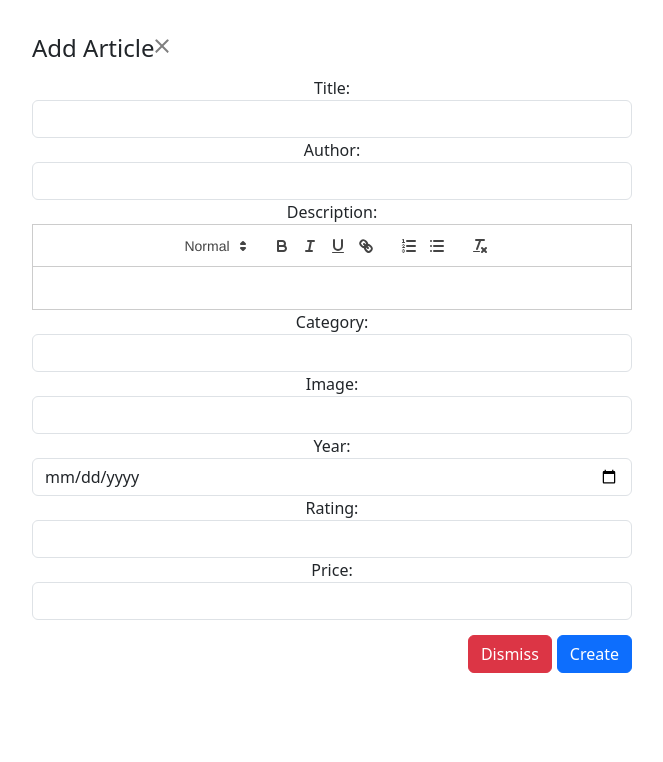
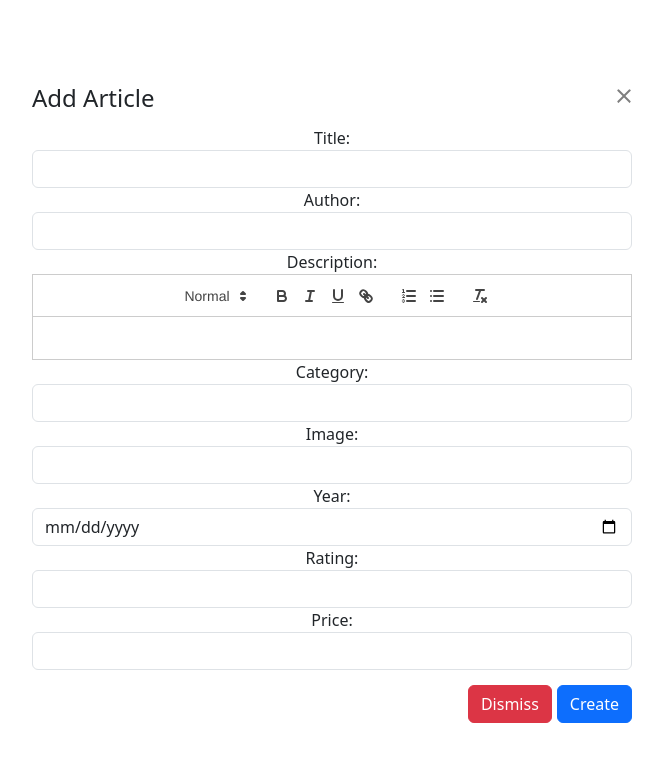
Before and after one commit to ArianaRexhepi/laab2, a React (Create React App) app in the folder front/: page /createbook in a window 1280 px wide. Shown: the top 762 px of the page, without its empty margins (308-971 px from the left). Built offline with nearby package versions, Linux system fonts and the light colour scheme.

Commit message:
desgin changes

```diff
--- a/front/src/components/addbooks/CreateBook.js
+++ b/front/src/components/addbooks/CreateBook.js
@@ -46,10 +46,10 @@ function CreateBook() {
   };
 
   return (
-    <div className="modal-dialog" style={{ width: 600 }}>
+    <div className="modal-dialog" style={{ width: 600, marginTop: 50}}>
       <div className="modal-content">
         <form className="form" onSubmit={handleSubmit}>
-          <div style={{ marginTop: "30px" }} className="modal-header">
+          <div style={{ marginTop: "30px" }} className="modal-header d-flex justify-content-between">
             <h4 className="modal-title">Add Article</h4>
             <Link to="/booklist">
               <button
--- a/front/src/components/addbooks/EditBook.js
+++ b/front/src/components/addbooks/EditBook.js
@@ -42,7 +42,10 @@ function EditBook() {
     <div className="modal-dialog" style={{ width: 600, marginTop: "50px" }}>
       <div className="modal-content">
         <form className="form">
-          <div className="modal-header">
+          <div
+            style={{ marginTop: "30px" }}
+            className="modal-header d-flex justify-content-between"
+          >
             <h4 className="modal-title">Edit Article</h4>
             <Link to="/booklist">
               <button
@@ -52,6 +55,7 @@ function EditBook() {
               ></button>
             </Link>
           </div>
+
           <div style={{ marginTop: "5px" }} className="modal-body">
             <div className="form-group">
               <label>Title:</label>
```
